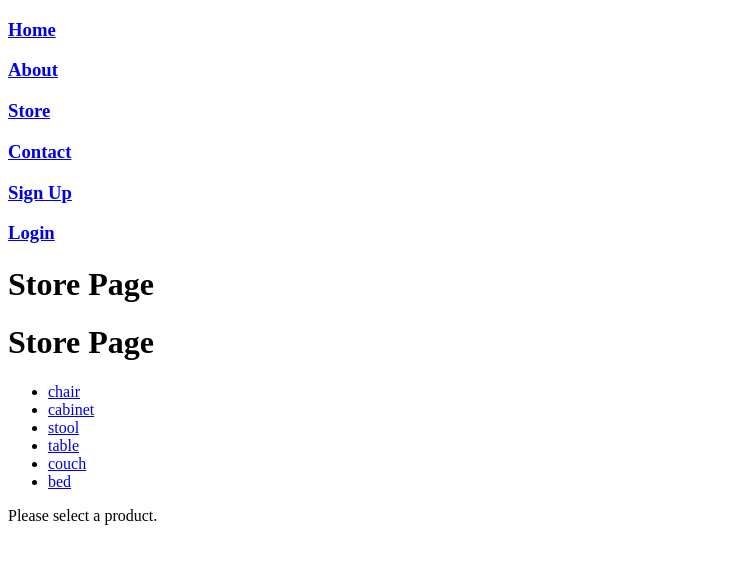
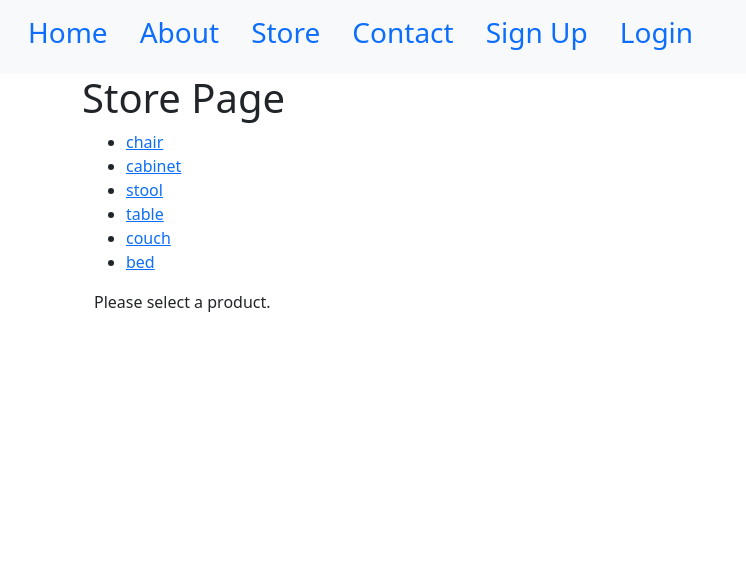
Before and after one commit to Jaden51/furnify, a React (Create React App) app in the folder client/: page /store in a window 1280 px wide. Shown: the top 564 px of the page, without its empty margins (0-746 px from the left). Built offline with nearby package versions, Linux system fonts and the light colour scheme; no server answers.

Commit message:
Added basic styling

```diff
--- a/client/public/index.html
+++ b/client/public/index.html
@@ -5,16 +5,12 @@
   <meta charset="utf-8" />
   <meta name="viewport" content="width=device-width, initial-scale=1" />
   <meta name="theme-color" content="#000000" />
-  <link rel="stylesheet" href="https://unpkg.com/leaflet@1.6.0/dist/leaflet.css"
-  integrity="sha512-xwE/Az9zrjBIphAcBb3F6JVqxf46+CDLwfLMHloNu6KEQCAWi6HcDUbeOfBIptF7tcCzusKFjFw2yuvEpDL9wQ=="
-  crossorigin=""/>
-  <script src="https://unpkg.com/leaflet@1.6.0/dist/leaflet.js"
-  integrity="sha512-gZwIG9x3wUXg2hdXF6+rVkLF/0Vi9U8D2Ntg4Ga5I5BZpVkVxlJWbSQtXPSiUTtC0TjtGOmxa1AJPuV0CPthew=="
-  crossorigin=""></script>
+  <link href="https://cdn.jsdelivr.net/npm/bootstrap@5.0.0/dist/css/bootstrap.min.css" rel="stylesheet" integrity="sha384-wEmeIV1mKuiNpC+IOBjI7aAzPcEZeedi5yW5f2yOq55WWLwNGmvvx4Um1vskeMj0" crossorigin="anonymous">
   <title>Furnify</title>
 </head>
 
 <body>
   <noscript>You need to enable JavaScript to run this app.</noscript>
+  <script src="https://cdn.jsdelivr.net/npm/bootstrap@5.0.0/dist/js/bootstrap.bundle.min.js" integrity="sha384-p34f1UUtsS3wqzfto5wAAmdvj+osOnFyQFpp4Ua3gs/ZVWx6oOypYoCJhGGScy+8" crossorigin="anonymous"></script>
   <div id="root"></div>
 </html>
--- a/client/src/App.js
+++ b/client/src/App.js
@@ -1,10 +1,36 @@
 import React, { Component } from "react";
 import NavBar from "./components/NavBar";
+import PrivateRoute from './components/PrivateRoute';
+import { Switch, Route } from 'react-router-dom';
+
+import Home from './containers/Home';
+import About from './containers/About';
+import Store from './containers/Store';
+import UserProfile from './containers/UserProfile';
+import Contact from './containers/Contact'
+import SignUp from './components/SignUp';
+import Login from './components/Login'
+import ProductUpload from './components/ProductUpload/ProductUpload';
+import Success from './components/ProductUpload/Success';
 
 class App extends Component {
     render() {
         return (
-            <NavBar />
+            <div>
+                <NavBar />
+                <Switch>
+                    <Route path='/' exact component={Home} />
+                    <Route path='/about' exact component={About} />
+                    <Route path='/store' component={Store} />
+                    <Route path='/contact' exact component={Contact} />
+                    <PrivateRoute path='/profile' exact component={UserProfile} />
+                    <PrivateRoute path='/post' exact component={ProductUpload} />
+                    <Route path='/signup' exact component={SignUp} />
+                    <Route path='/login' exact component={Login} />
+                    <Route path='/success' exact component={Success} />
+                </Switch>
+            </div>
+
         );
     }
 }
--- a/client/src/components/NavBar.js
+++ b/client/src/components/NavBar.js
@@ -1,19 +1,8 @@
 import React, { Component } from 'react';
-import { Link, Switch, Route } from 'react-router-dom';
+import { Link } from 'react-router-dom';
 import { connect } from 'react-redux';
 import setAuthToken from '../utils/setAuthToken';
 import * as actions from '../store/actions/index';
-import PrivateRoute from './PrivateRoute';
-
-import Home from '../containers/Home';
-import About from '../containers/About';
-import Store from '../containers/Store';
-import UserProfile from '../containers/UserProfile';
-import Contact from '../containers/Contact';
-import SignUp from '../components/SignUp';
-import Login from '../components/Login';
-import ProductUpload from './ProductUpload/ProductUpload';
-import Success from './ProductUpload/Success';
 
 if (localStorage.token) {
     setAuthToken(localStorage.token);
@@ -32,43 +21,39 @@ class NavBar extends Component {
         const { isAuthenticated, loading } = this.props.auth;
 
         return (
-            <div>
+            <nav className='navbar navbar-expand-lg navbar-light bg-light'>
+                <div className='container-fluid'>
+                    <div className='row'>
                         {!loading && isAuthenticated ? (
                             // Is authenticated
-                    <div>
-                        <h3 className='navBar'><Link className='link' to='/'>Home</Link></h3>
-                        <h3 className='navBar'><Link className='link' to='/about'>About</Link></h3>
-                        <h3 className='navBar'><Link className='link' to='/store'>Store</Link></h3>
-                        <h3 className='navBar'><Link className='link' to='/contact'>Contact</Link></h3>
-                        <h3 className='navBar'><Link className='link' to='/post'>Post Product</Link></h3>
-                        <h3 className='navBar'><Link className='link' to='/profile'>Profile</Link></h3>
-                        <h3 className='navBar link logout' onClick={this.logout}>Logout</h3>
+                            <div className='collapse navbar-collapse col' id='navbarSupportedContent'>
+                                <ul className='nav justify-content-center'>
+                                    <h3 className='nav-item'><Link className='nav-link' to='/'>Home</Link></h3>
+                                    <h3 className='nav-item'><Link className='nav-link' to='/about'>About</Link></h3>
+                                    <h3 className='nav-item'><Link className='nav-link' to='/store'>Store</Link></h3>
+                                    <h3 className='nav-item'><Link className='nav-link' to='/contact'>Contact</Link></h3>
+                                    <h3 className='nav-item'><Link className='nav-link' to='/post'>Post Product</Link></h3>
+                                    <h3 className='nav-item'><Link className='nav-link' to='/profile'>Profile</Link></h3>
+                                    <h3 className='nav-item' onClick={this.logout}><Link className='nav-link' to='/profile'>Logout</Link></h3>
+                                </ul>
                             </div>
                         ) : (
                             // Not authenticated
-                    <div>
-                        <h3 className='navBar'><Link className='link' to='/'>Home</Link></h3>
-                        <h3 className='navBar'><Link className='link' to='/about'>About</Link></h3>
-                        <h3 className='navBar'><Link className='link' to='/store'>Store</Link></h3>
-                        <h3 className='navBar'><Link className='link' to='/contact'>Contact</Link></h3>
-                        <h3 className='navBar'><Link className='link' to='/signup'>Sign Up</Link></h3>
-                        <h3 className='navBar'><Link className='link' to='/login'>Login</Link></h3>
+                            <div className='collapse navbar-collapse col' id='navbarSupportedContent'>
+                                <ul className='nav justify-content-center'>
+                                    <h3 className='nav-item'><Link className='nav-link' to='/'>Home</Link></h3>
+                                    <h3 className='nav-item'><Link className='nav-link' to='/about'>About</Link></h3>
+                                    <h3 className='nav-item'><Link className='nav-link' to='/store'>Store</Link></h3>
+                                    <h3 className='nav-item'><Link className='nav-link' to='/contact'>Contact</Link></h3>
+                                    <h3 className='nav-item'><Link className='nav-link' to='/signup'>Sign Up</Link></h3>
+                                    <h3 className='nav-item'><Link className='nav-link' to='/login'>Login</Link></h3>
+                                </ul>
                             </div>
                         )
                         }
-
-                <Switch>
-                    <Route path='/' exact component={Home} />
-                    <Route path='/about' exact component={About} />
-                    <Route path='/store' component={Store} />
-                    <Route path='/contact' exact component={Contact} />
-                    <PrivateRoute path='/profile' exact component={UserProfile} />
-                    <PrivateRoute path='/post' exact component={ProductUpload} />
-                    <Route path='/signup' exact component={SignUp} />
-                    <Route path='/login' exact component={Login} />
-                    <Route path='/success' exact component={Success} />
-                </Switch>
-            </div >
+                    </div>
+                </div>
+            </nav >
         )
     }
 }
--- a/client/src/components/ProductUpload/ProductUpload.js
+++ b/client/src/components/ProductUpload/ProductUpload.js
@@ -112,13 +112,17 @@ class ProductUpload extends Component {
 
     render() {
         return (
-            <div>
+            <div className='container'>
+                <div className='row justify-content-md-center'>
+                    <div class='col-md-auto'>
                         <h2>Upload Product</h2>
                         <DetailsUpload toProductUpload={this.getDetailsData} />
                         <ImageUpload toProductUpload={this.getImageData} />
                         <PaymentUpload toProductUpload={this.getPaymentData} />
                         <ContactUpload toProductUpload={this.getContactData} />
                         <button onClick={this.submitProduct}><Link to='/success'>Post Furniture</Link></button>
+                    </div>
+                </div>
             </div >
         )
     }
--- a/client/src/components/Store/Product.js
+++ b/client/src/components/Store/Product.js
@@ -11,9 +11,11 @@ const Product = ({ data }) => {
         productData = (
             <div>
                 <h3> {product.title} </h3>
-                <img alt='temp img'></img>
+                <figure className='figure'>
+                    <img alt='temp img' src={product.image} className='figure-img img-thumbnail' width='40%' height='40%'></img>
+                    <figcaption className='figure-caption'>{product.description}</figcaption>
+                </figure>
                 <p>{product.price}</p>
-                <p>{product.description}</p>
                 <h4>{product.status}</h4>
             </div>
         )
--- a/client/src/components/Store/Products.js
+++ b/client/src/components/Store/Products.js
@@ -15,20 +15,20 @@ const Products = () => {
     })
 
     return (
-        <div>
-            <div>
-                <div>
-                    <h1>Store Page</h1>
+        <div className='container'>
+            <div className='row'>
+                <div className='col-4'>
                     <ul>{productList}</ul>
                 </div>
+                <Route path={`${url}/:productId`}>
+                    <div className='col-8'>
+                        <Product data={STORE_ITEMS} />
+                    </div>
+                </Route>
+                <Route exact path={url}>
+                    <p>Please select a product.</p>
+                </Route>
             </div>
-
-            <Route path={`${url}/:productId`}>
-                <Product data={STORE_ITEMS} />
-            </Route>
-            <Route exact path={url}>
-                <p>Please select a product.</p>
-            </Route>
         </div>
     );
 
--- a/client/src/containers/About.js
+++ b/client/src/containers/About.js
@@ -4,9 +4,9 @@ import React, { Component } from 'react';
 class About extends Component {
     render() {
         return (
-            <div>
-                <img className='img' alt="tempimg"></img>
-                <div className='about-text'>
+            <div className='container'>
+                <img className='img-fluid' alt="tempimg" /*src={about}*/></img>
+                <div>
                     <h1>About Us</h1>
                     <p>
                         We are an online store which allows consumers to sell there old furniture. We take that old furniture, refurbish
--- a/client/src/containers/Contact.js
+++ b/client/src/containers/Contact.js
@@ -3,7 +3,7 @@ import React, { Component } from 'react';
 class Contact extends Component {
     render() {
         return (
-            <div>
+            <div className='container'>
                 <h1>Contact Page</h1>
             </div>
         )
--- a/client/src/containers/Home.js
+++ b/client/src/containers/Home.js
@@ -6,7 +6,7 @@ import LandingPage from '../components/LandingPage';
 class Home extends Component {
     render() {
         return (
-            <div>
+            <div className='container'>
                 <LandingPage />
                 <ImageCarousel />
             </div>
--- a/client/src/containers/Store.js
+++ b/client/src/containers/Store.js
@@ -4,11 +4,9 @@ import Products from '../components/Store/Products';
 const Store = () => {
 
     return (
-        <div>
+        <div className='container'>
             <h1>Store Page</h1>
-            <div>
-                <Products />
-            </div>
+            <Products />
         </div>
     )
 }
--- a/client/src/containers/UserProfile.js
+++ b/client/src/containers/UserProfile.js
@@ -42,7 +42,7 @@ class UserProfile extends Component {
         }
 
         return (
-            <div>
+            <div className='container'>
                 <h1>User Profile Page</h1>
                 {(profile.profile === null || auth.user === null) ? (
                     <img src={Spinner} alt='spinner'></img>
--- a/package.json
+++ b/package.json
@@ -13,6 +13,7 @@
     "dependencies": {
         "axios": "^0.21.1",
         "bcryptjs": "^2.4.3",
+        "bootstrap": "^5.0.0",
         "client": "file:client",
         "config": "^3.3.0",
         "express": "^4.17.1",
```
Also changed, not shown: 1 other file (tests, documents, lock files or other folders). Lines whose indentation alone changed are shown as unchanged.
